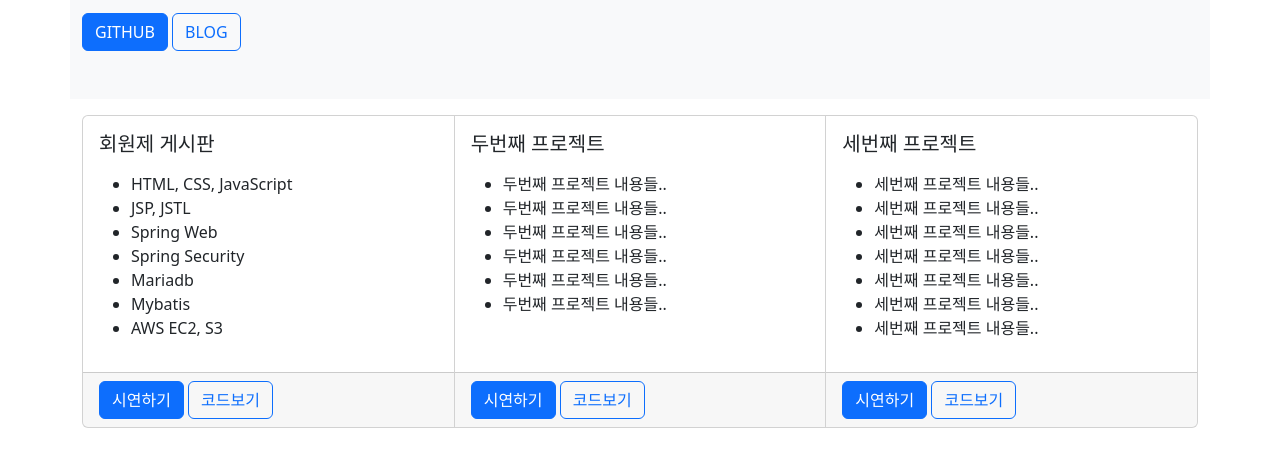
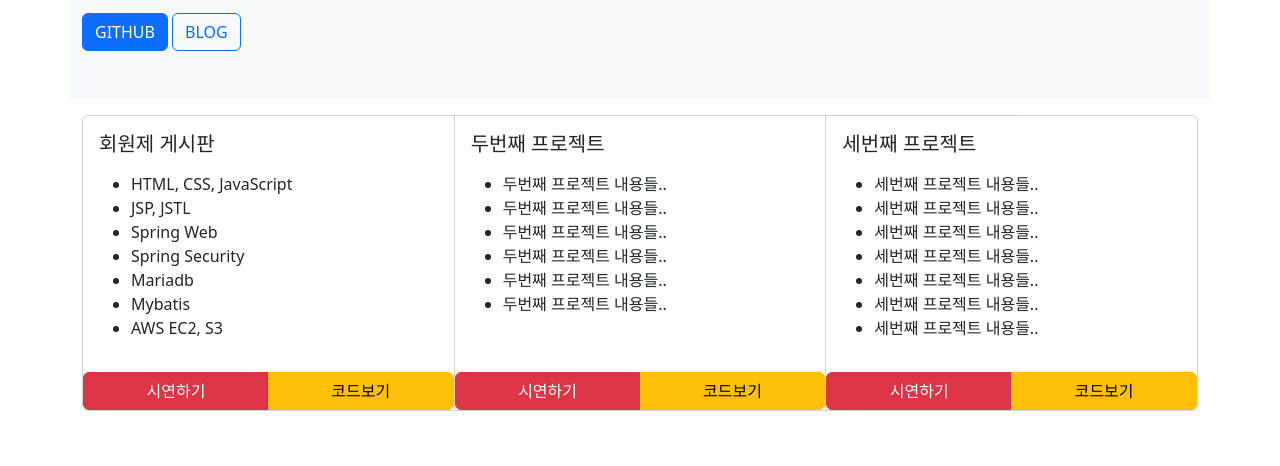
Before and after one commit to Zzinnn/Zzinnn.github.io, a plain HTML site: page index.html in a window 1280 px wide. Shown: the part 156-622 px from the top of the page. Drawn offline with nearby package versions, Linux system fonts and the light colour scheme.

Commit message:
프로젝트 업로드

```diff
--- a/index.html
+++ b/index.html
@@ -40,15 +40,13 @@
 
                             </p>
                         </div>
-                        <div class="card-footer">
-                            <a href="http://43.201.34.85/prj1" class="btn btn-primary">시연하기</a>
-                            <a href="https://github.com/Zzinnn/prj1-20221115" class="btn btn-outline-primary">코드보기</a>
-
-
+                        <div class=" btn-group" role="group" aria-label="Basic example">
+                            <a href="http://43.201.34.85/prj1" class="btn btn-danger">시연하기</a>
+                            <a href="https://github.com/Zzinnn/prj1-20221115" class="btn btn-warning">코드보기</a>
                         </div>
                     </div>
                     <div class="card">
-                        <div class="card-body">
+                        <div class="card-body" >
                             <h5 class="card-title">두번째 프로젝트</h5>
                             <p class="card-text">
                                 <ul>
@@ -61,9 +59,9 @@
                                 </ul>
                             </p>
                         </div>
-                        <div class="card-footer">
-                            <a href="" class="btn btn-primary">시연하기</a>
-                            <a href="" class="btn btn-outline-primary">코드보기</a>
+                        <div class="btn-group" role="group" aria-label="Basic example">
+                            <a href="" class="btn btn-danger">시연하기</a>
+                            <a href="" class="btn btn-warning">코드보기</a>
                         </div>
                     </div>
                     <div class="card">
@@ -80,9 +78,9 @@
                                     <li> 세번째 프로젝트 내용들..</li>
                                 </ul>
                         </div>
-                        <div class="card-footer">
-                            <a href="" class="btn btn-primary">시연하기</a>
-                            <a href="" class="btn btn-outline-primary">코드보기</a>
+                        <div class="btn-group" role="group" aria-label="Basic example">
+                            <a href="" class="btn btn-danger">시연하기</a>
+                            <a href="" class="btn btn-warning">코드보기</a>
 
                         </div>
                     </div>
```
